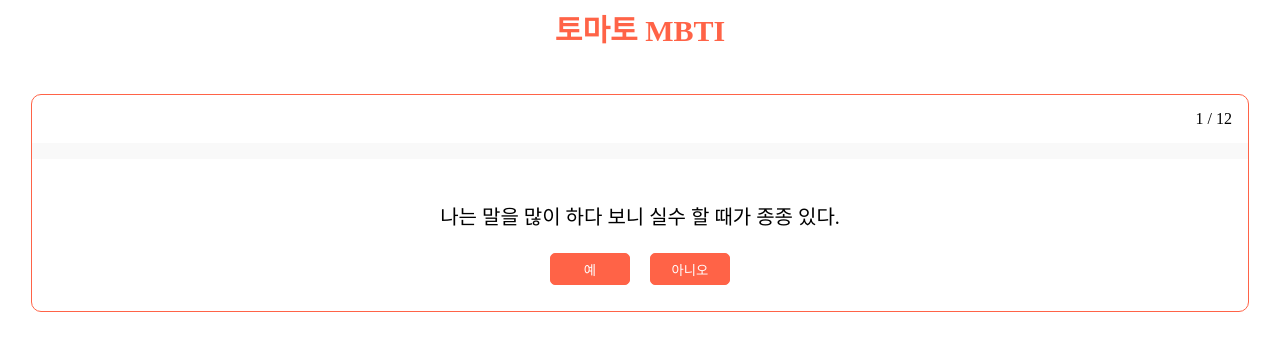
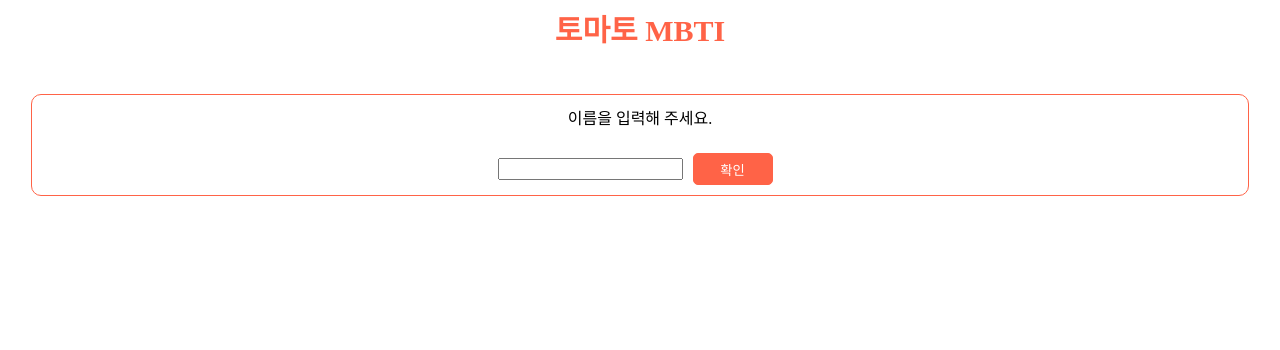
Before and after one commit to Taeila92/vue3-mbti-test, a Vue app: page / in a window 1280 px wide. Shown: the top 350 px of the page. Built offline with nearby package versions, Linux system fonts and the light colour scheme.

Commit message:
routes, vuex(store), name add

```diff
--- a/package.json
+++ b/package.json
@@ -41,6 +41,8 @@
     "webpack-dev-server": "^4.0.0-beta.0"
   },
   "dependencies": {
-    "vue": "^3.0.7"
+    "vue": "^3.0.7",
+    "vue-router": "^4.0.8",
+    "vuex": "^4.0.1"
   }
 }
--- a/src/App.vue
+++ b/src/App.vue
@@ -1,16 +1,14 @@
 <template>
   <Header />
-  <Mbti />
+  <RouterView />
 </template>
 
 <script>
-import Mbti from '~/components/Mbti'
 import Header from '~/components/Header'
 
 export default {
   components: {
-    Header,
-    Mbti
+    Header
   }
 }
 </script>
--- a/src/components/Header.vue
+++ b/src/components/Header.vue
@@ -1,8 +1,17 @@
 <template>
+  <header>
     <h1> 토마토 MBTI</h1>
+  </header>
 </template>
 
+<script>
+export default {
+
+}
+</script>
+
 <style lang="scss" scoped>
+  header {
     h1 {
       margin-top: 1rem;
       font-size: 30px;
@@ -10,4 +19,5 @@
       color: tomato;
       font-weight: bold;
     }
+  }
 </style>
--- a/src/components/Mbti.vue
+++ b/src/components/Mbti.vue
@@ -5,7 +5,9 @@
         <p class="progress__number">
           {{ cnt + 1 }} / {{ mbti.questionList.length }}
         </p>
-        <div class="progress__box"></div>
+        <div
+          ref="progressBox"
+          class="progress__box"></div>
       </div>
       <p class="question">
         {{ mbti.questionList[cnt].q }}
@@ -23,7 +25,7 @@
       v-else
       class="result">
       <div class="result__MbtiTendency">
-        {{ results[0] }}
+        {{ user }} 님은 {{ results[0] }} 입니다.
       </div>
       <div class="result__explain">
         {{ results[1] }}
@@ -62,9 +64,10 @@
           </p>
         </div>
       </div>
-      <Btn class="restart">
-        <a href="/">다시하기</a>
-      </Btn>
+      <a href="/">
+        <Btn class="restart">다시하기
+        </Btn>
+      </a>
     </section>
   </section>
 </template>
@@ -72,7 +75,7 @@
 <script>
 // import mbti from 'assets/data.json'
 import mbti from 'assets/demodata.json'
-import Btn from '~/components/Btn.vue'
+import Btn from '~/components/Btn'
 
 export default {
   components: {
@@ -80,6 +83,7 @@
   },
   data(){
     return {
+      userName: '',
       mbti,
       cnt: 0,
       mbtiTest: {
@@ -91,6 +95,12 @@
       rightTendency: ['내향', '직관', '감정', '인식'],
       MbtiTendency: '',
       results: ['', '']
+    }
+  },
+  props: {
+    user: {
+      type: String,
+      default: ''
     }
   },
   watch: {
@@ -115,6 +125,7 @@
         case 'J': this.mbtiTest.left[3]++; break
         case 'P': this.mbtiTest.right[3]++; break
       }
+      console.log(this.userNameInput)
       this.cnt++
       if(this.cnt === this.mbti.questionList.length){
         this.mbtiTest.left[0] > this.mbtiTest.right[0] ? this.MbtiTendency += 'E' : this.MbtiTendency += 'I'
@@ -123,7 +134,8 @@
         this.mbtiTest.left[3] > this.mbtiTest.right[3] ? this.MbtiTendency += 'J' : this.MbtiTendency += 'P'
 
       }
-      document.querySelector('.progress__box').style.width = ((this.cnt + 1) / this.mbti.questionList.length ) * 100 + '%';
+      this.$refs.progressBox.style.width = ((this.cnt + 1) / this.mbti.questionList.length ) * 100 + '%'
+      // document.querySelector('.progress__box').style.width = ((this.cnt + 1) / this.mbti.questionList.length ) * 100 + '%'
 
     },
     result() {
@@ -235,13 +247,6 @@
         position: absolute;
         left: 50%;
         margin-left: calc(-5rem / 2);
-        a {
-          text-decoration: none;
-          color: white;
-          &:hover {
-            color: tomato;
-          }
-        }
       }
     }
   }
--- /dev/null
+++ b/src/components/Name.vue
@@ -0,0 +1,67 @@
+<template>
+  <section>
+    <p>이름을 입력해 주세요.</p>
+    <div class="entry">
+      <input
+        v-model="name"
+        ref="entryName"
+        type="text"
+        @keyup.enter="nameEntry(), $emit('click')" />
+      <Btn @click="nameEntry(), $emit('click')">
+        확인
+      </Btn>
+    </div>
+  </section>
+</template>
+<script>
+import Btn from '~/components/Btn'
+
+export default {
+  components: {
+    Btn
+  },
+  data() {
+    return {
+      name: ''
+    }
+  },
+  emits: [
+    'click'
+  ],
+  methods: {
+    nameEntry() {
+      this.$store.dispatch('mbti/inputUserName', this.name)
+    }
+  }
+}
+</script>
+
+<style lang="scss" scoped>
+  section {
+    position: absolute;
+    margin: auto;
+    right: 0;
+    left: 0;
+    border: 1px solid tomato;
+    border-radius: 10px;
+    width: 95%;
+    margin-top: 3rem;
+    p {
+      text-align: center;
+      margin: 1rem;
+    }
+    .entry {
+      position: relative;
+      display: flex;
+      justify-content: center;
+      align-content: center;
+      input {
+        top: 0;
+        bottom: 0;
+        margin: auto 0 auto;
+        height: 1rem;
+
+      }
+    }
+  }
+</style>
--- a/src/main.js
+++ b/src/main.js
@@ -1,4 +1,9 @@
 import { createApp } from 'vue'
 import App from './App.vue'
+import router from './routes/'
+import store from './store/'
 
-createApp(App).mount('#app')
+createApp(App)
+  .use(router)
+  .use(store)
+  .mount('#app')
--- /dev/null
+++ b/src/routes/Home.vue
@@ -0,0 +1,3 @@
+<template>
+  <h1>home</h1>
+</template>
--- /dev/null
+++ b/src/routes/MbtiTest.vue
@@ -0,0 +1,35 @@
+<template>
+  <Name
+    @click="nameUpdate"
+    v-if="!nameOn" />
+  <Mbti
+    :user="userName"
+    v-else />
+</template>
+
+<script>
+import Name from '~/components/Name'
+import Mbti from '~/components/Mbti'
+
+export default {
+  components : {
+    Name,
+    Mbti
+  },
+  data(){
+    return {
+      nameOn: false
+    }
+  },
+  computed: {
+    userName() {
+      return this.$store.state.mbti.userName
+    }
+  },
+  methods: {
+    nameUpdate(){
+      return this.nameOn = true
+    }
+  }
+}
+</script>
--- /dev/null
+++ b/src/routes/index.js
@@ -0,0 +1,18 @@
+import {createRouter, createWebHashHistory} from 'vue-router'
+import Home from './Home'
+import MbtiTest from './MbtiTest'
+
+export default createRouter({
+  history: createWebHashHistory(),
+  routes: [
+    {
+      path: '/',
+      component: MbtiTest
+    },
+    {
+      path: '/mbti',
+      component: Home
+    }
+
+  ]
+})
--- /dev/null
+++ b/src/store/index.js
@@ -0,0 +1,7 @@
+import { createStore } from 'vuex'
+import mbti from './mbti'
+export default createStore({
+  modules: {
+    mbti
+  }
+})
--- /dev/null
+++ b/src/store/mbti.js
@@ -0,0 +1,13 @@
+export default {
+  namespaced: true,
+  state: () => ({
+    userName : ''
+  }),
+  getters: '',
+  mutations: '',
+  actions: {
+    inputUserName(context, payload) {
+      context.state.userName = payload
+    }
+  }
+}
```
Also changed, not shown: 1 other file (tests, documents, lock files or other folders). Lines whose indentation alone changed are shown as unchanged.
